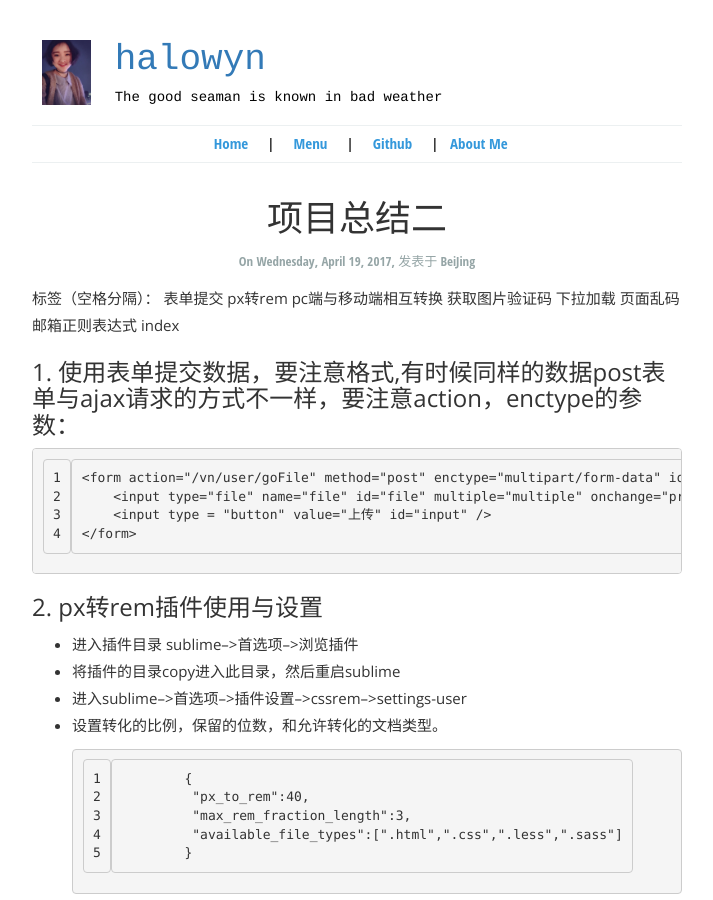
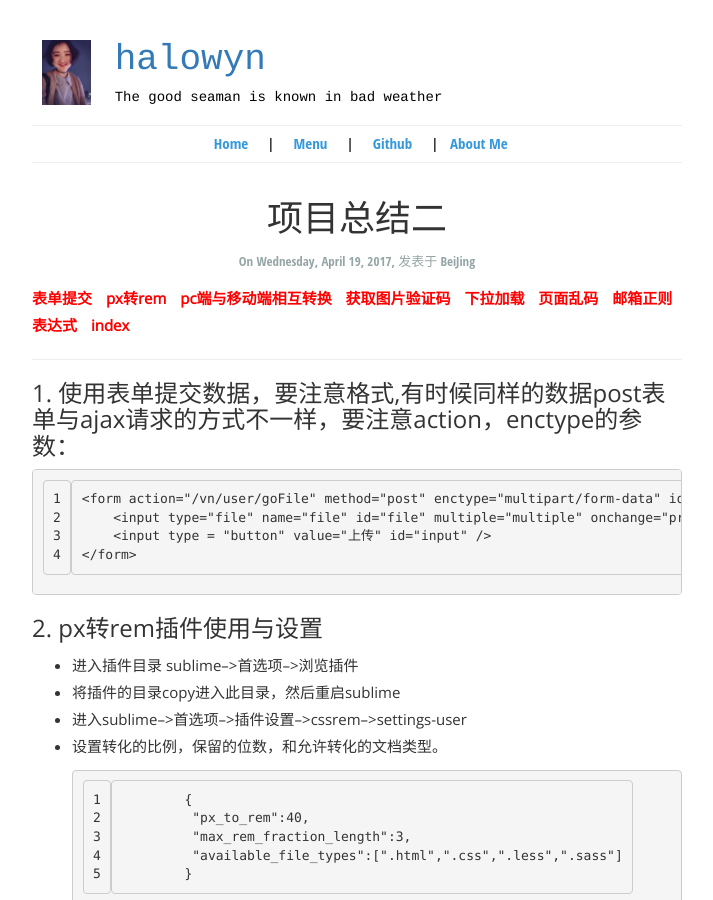
Before and after one commit to halowyn/halowyn.github.io, a Jekyll site: the page built from _posts/2017-04-19-Getting-Started.md, in a window 1280 px wide and 900 px high. Shown: the whole window, without its empty margins (283-996 px from the left). Built offline with Jekyll 4.4.1, drawn with Linux system fonts in a browser that asks for light colours.

Commit message:
加标签

````diff
--- a/_posts/2017-04-19-Getting-Started.md
+++ b/_posts/2017-04-19-Getting-Started.md
@@ -7,7 +7,8 @@ pulished: true
 excerpt_separator: "```"
 ---
 
-标签（空格分隔）： 表单提交 px转rem pc端与移动端相互转换 获取图片验证码 下拉加载 页面乱码 邮箱正则表达式 index
+<div style="word-spacing: 10px;color: red;font-weight: bold">表单提交 px转rem pc端与移动端相互转换 获取图片验证码 下拉加载 页面乱码 邮箱正则表达式 index</div>
+---
 
 ### 1. 使用表单提交数据，要注意格式,有时候同样的数据post表单与ajax请求的方式不一样，要注意action，enctype的参数：
 
````
